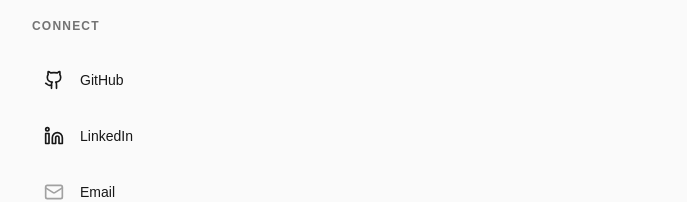
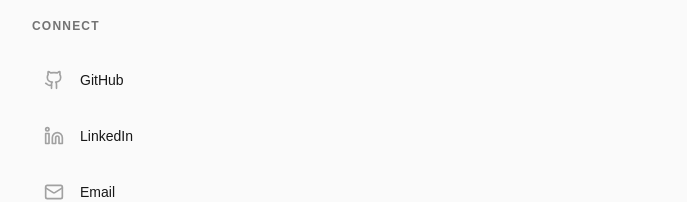
Before and after one commit to lezgin-alimoglu/lezgin-alimoglu.github.io, a Next.js app: page /about in a window 1280 px wide. Shown: the part 898-1100 px from the top of the page, without its empty margins (296-983 px from the left). Built offline with nearby package versions, Linux system fonts and the light colour scheme.

Commit message:
fix: remove duplicate Github and Linkedin component definitions

```diff
--- a/app/about/page.tsx
+++ b/app/about/page.tsx
@@ -147,12 +147,4 @@ const FocusCard = ({ icon: Icon, title, desc }: { icon: any, title: string, desc
   </div>
 );
 
-const Github = () => (
-  <svg xmlns="http://www.w3.org/2000/svg" width="20" height="20" viewBox="0 0 24 24" fill="none" stroke="currentColor" strokeWidth="2" strokeLinecap="round" strokeLinejoin="round"><path d="M15 22v-4a4.8 4.8 0 0 0-1-3.5c3 0 6-2 6-5.5.08-1.25-.27-2.48-1-3.5.28-1.15.28-2.35 0-3.5 0 0-1 0-3 1.5-2.64-.5-5.36-.5-8 0C6 2 5 2 5 2c-.28 1.15-.28 2.35 0 3.5A5.403 5.403 0 0 0 4 9c0 3.5 3 5.5 6 5.5-.39.49-.68 1.05-.85 1.65-.17.6-.22 1.23-.15 1.85v4"/><path d="M9 18c-4.51 2-5-2-7-2"/></svg>
-);
-
-const Linkedin = () => (
-  <svg xmlns="http://www.w3.org/2000/svg" width="20" height="20" viewBox="0 0 24 24" fill="none" stroke="currentColor" strokeWidth="2" strokeLinecap="round" strokeLinejoin="round"><path d="M16 8a6 6 0 0 1 6 6v7h-4v-7a2 2 0 0 0-2-2 2 2 0 0 0-2 2v7h-4v-7a6 6 0 0 1 6-6z"/><rect width="4" height="12" x="2" y="9"/><circle cx="4" cy="4" r="2"/></svg>
-);
-
 export default AboutPage;
```
